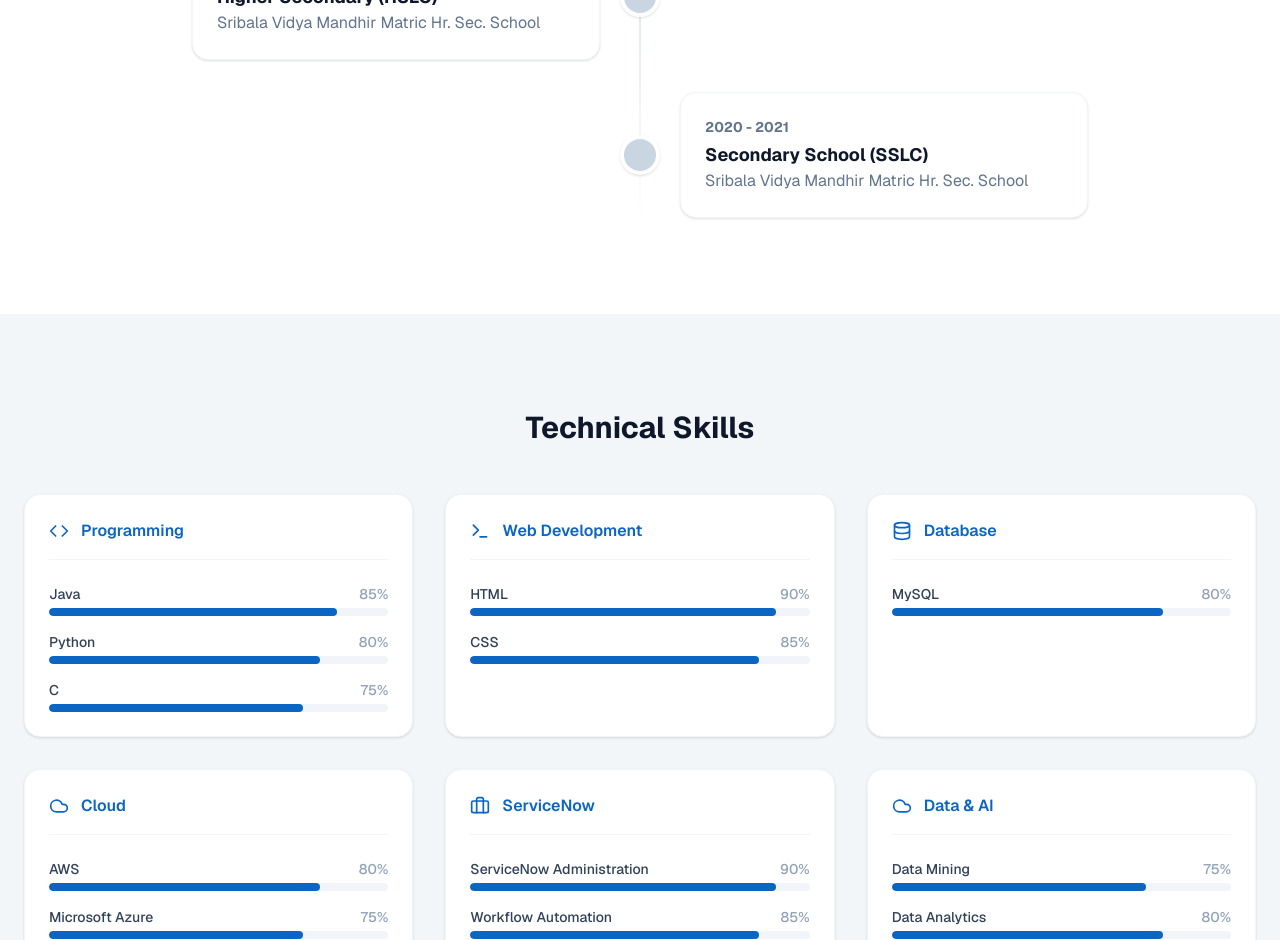
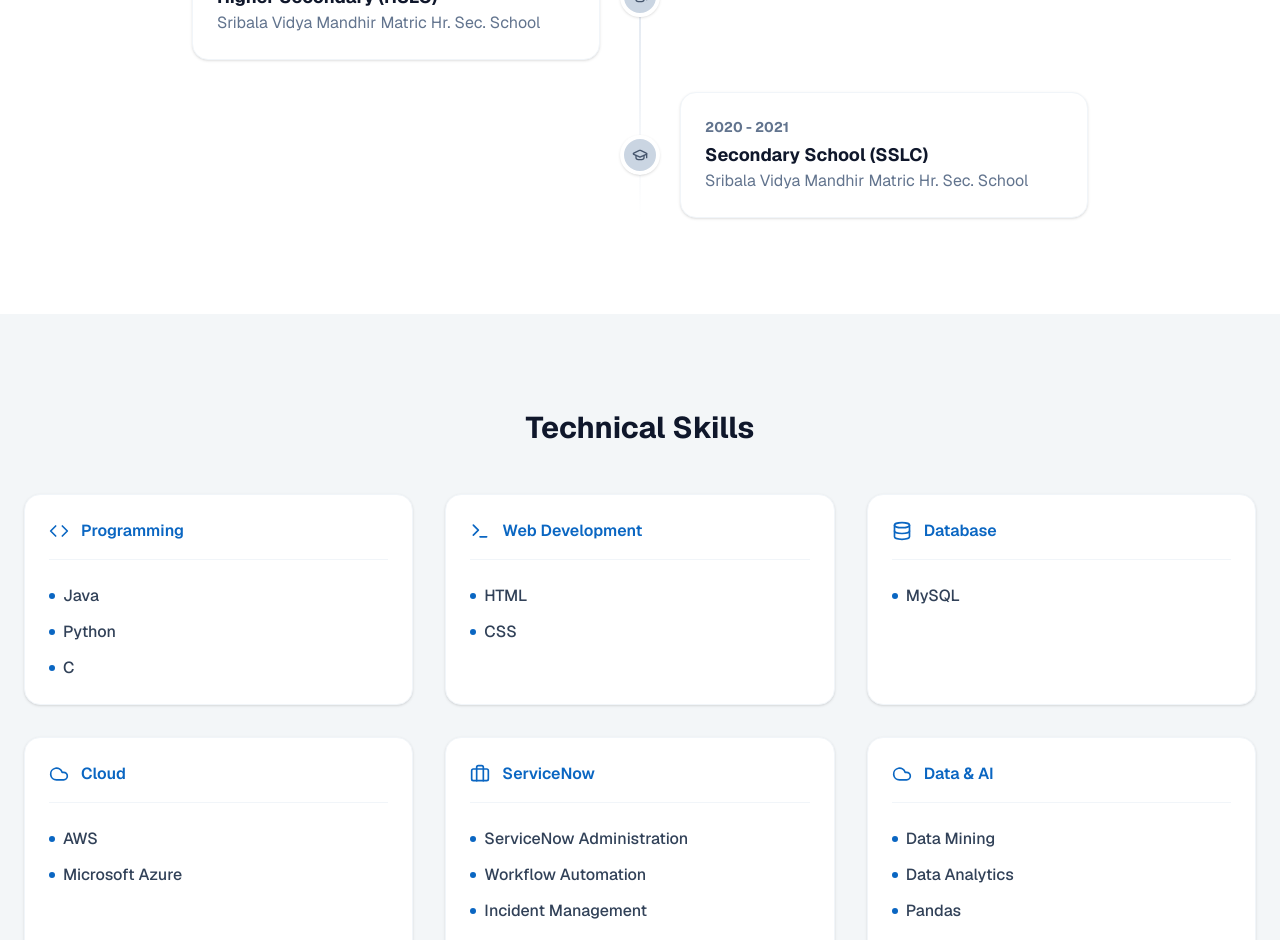
Before and after one commit to AjayyIT/ajay-portfolio, a Next.js app: page / in a window 1280 px wide. Shown: the part 1860-2800 px from the top of the page. Built offline with nearby package versions, Linux system fonts and the light colour scheme.

Commit message:
Added all certificates and polished Ui

```diff
--- a/app/page.tsx
+++ b/app/page.tsx
@@ -25,7 +25,7 @@ const LinkedinIcon = ({ size = 24, className = "" }) => (
   </svg>
 );
 
-// --- EXHAUSTIVE DATA ARRAYS ---
+// --- DATA ARRAYS ---
 const educationList = [
   { degree: "B.Tech Information Technology", school: "K. Ramakrishnan College of Technology", year: "2023 - 2027 (Pursuing)" },
   { degree: "Higher Secondary (HSLC)", school: "Sribala Vidya Mandhir Matric Hr. Sec. School", year: "2022 - 2023" },
@@ -33,25 +33,34 @@ const educationList = [
 ];
 
 const skills = [
-  { category: "Programming", icon: <Code size={20}/>, items: [{ name: "Java", level: 85 }, { name: "Python", level: 80 }, { name: "C", level: 75 }] },
-  { category: "Web Development", icon: <Terminal size={20}/>, items: [{ name: "HTML", level: 90 }, { name: "CSS", level: 85 }] },
-  { category: "Database", icon: <Database size={20}/>, items: [{ name: "MySQL", level: 80 }] },
-  { category: "Cloud", icon: <Cloud size={20}/>, items: [{ name: "AWS", level: 80 }, { name: "Microsoft Azure", level: 75 }] },
-  { category: "ServiceNow", icon: <Briefcase size={20}/>, items: [{ name: "ServiceNow Administration", level: 90 }, { name: "Workflow Automation", level: 85 }, { name: "Incident Management", level: 85 }, { name: "Service Catalog", level: 80 }, { name: "Knowledge Management", level: 80 }, { name: "Creator Studio", level: 85 }, { name: "App Engine Studio", level: 75 }] },
-  { category: "Data & AI", icon: <Cloud size={20}/>, items: [{ name: "Data Mining", level: 75 }, { name: "Data Analytics", level: 80 }, { name: "Pandas", level: 75 }, { name: "Generative AI", level: 85 }, { name: "Prompt Engineering", level: 90 }] }
+  { category: "Programming", icon: <Code size={20}/>, items: [{ name: "Java" }, { name: "Python" }, { name: "C" }] },
+  { category: "Web Development", icon: <Terminal size={20}/>, items: [{ name: "HTML" }, { name: "CSS" }] },
+  { category: "Database", icon: <Database size={20}/>, items: [{ name: "MySQL" }] },
+  { category: "Cloud", icon: <Cloud size={20}/>, items: [{ name: "AWS" }, { name: "Microsoft Azure" }] },
+  { category: "ServiceNow", icon: <Briefcase size={20}/>, items: [{ name: "ServiceNow Administration" }, { name: "Workflow Automation" }, { name: "Incident Management" }, { name: "Service Catalog" }, { name: "Knowledge Management" }, { name: "Creator Studio" }, { name: "App Engine Studio" }] },
+  { category: "Data & AI", icon: <Cloud size={20}/>, items: [{ name: "Data Mining" }, { name: "Data Analytics" }, { name: "Pandas" }, { name: "Generative AI" }, { name: "Prompt Engineering" }] }
 ];
 
 const certifications = [
-  { title: "ServiceNow Certified System Administrator (CSA)", issuer: "ServiceNow", img: "/certificates/placeholder.png", desc: "Official CSA certification validating administration and configuration skills on the Now Platform." },
-  { title: "Microsoft Azure Administrator Associate Level", issuer: "Microsoft", img: "/certificates/placeholder.png", desc: "Demonstrated skills in managing cloud services that span storage, security, networking, and compute." },
-  { title: "AWS Solutions Architect Associate Level", issuer: "Amazon Web Services", img: "/certificates/placeholder.png", desc: "Validated expertise in designing distributed systems on AWS." },
-  { title: "Cloud Architect Master's Program", issuer: "Various", img: "/certificates/placeholder.png", desc: "Comprehensive mastery of cloud architecture principles and deployments." },
-  { title: "Google AI Essentials", issuer: "Google", img: "/certificates/placeholder.png", desc: "Core concepts of artificial intelligence and prompt engineering." },
-  { title: "Design Thinking – A Primer", issuer: "NPTEL IIT Madras", img: "/certificates/placeholder.png", desc: "Foundational understanding of the design thinking framework." },
-  { title: "Python for Data Science", issuer: "NPTEL IIT Madras", img: "/certificates/placeholder.png", desc: "Analytical and programming skills for data processing." },
-  { title: "Responsive Web Design", issuer: "freeCodeCamp", img: "/certificates/placeholder.png", desc: "Mastery of HTML, CSS, and creating mobile-friendly layouts." },
-  { title: "Creator Studio Delivery Accreditation", issuer: "ServiceNow", img: "/certificates/placeholder.png", desc: "Validated ability to deliver applications using Creator Studio." },
-  { title: "Welcome to ServiceNow Micro-Certification", issuer: "ServiceNow", img: "/certificates/placeholder.png", desc: "Foundational knowledge of the ServiceNow ecosystem." }
+  { title: "ServiceNow Certified System Administrator (CSA)", issuer: "ServiceNow", img: "/certificates/ServiceNow (CSA).jpg", desc: "Validated skills in ServiceNow platform administration, user management, workflows, service catalog, incident management, and platform configuration." },
+  { title: "Google AI Essentials", issuer: "Google & Coursera", img: "/certificates/Google Ai Essentials.jpg", desc: "Learned AI fundamentals, prompt engineering, responsible AI practices, and practical AI applications for productivity and problem-solving." },
+  { title: "Microsoft Azure Administrator Associate Level", issuer: "Simplilearn", img: "/certificates/SIMPLILEARN azure associate.jpg", desc: "Gained knowledge of Azure administration, cloud infrastructure, virtual machines, networking, storage, and identity management." },
+  { title: "AWS Solutions Architect Associate Level", issuer: "Simplilearn", img: "/certificates/SIMPLILEARN aws.jpg", desc: "Learned AWS cloud services, architecture principles, deployment strategies, and cloud solution design concepts." },
+  { title: "Cloud Architect Master's Program", issuer: "Simplilearn", img: "/certificates/SIMPLILEARN cloud architect.jpg", desc: "Explored cloud architecture, cloud deployment models, cloud security, and enterprise cloud solutions." },
+  { title: "Python for Data Science", issuer: "NPTEL (IIT Madras)", img: "/certificates/Python for Data Science.jpg", desc: "Developed skills in Python programming, data analysis, data visualization, and data-driven problem solving." },
+  { title: "Design Thinking – A Primer (Elite)", issuer: "NPTEL (IIT Madras)", img: "/certificates/Design thinking.jpg", desc: "Learned user-centric problem-solving methodologies, innovation frameworks, and creative solution development." },
+  { title: "Creator Studio Delivery Accreditation", issuer: "ServiceNow", img: "/certificates/ServiceNow accr.jpg", desc: "Demonstrated knowledge of Creator Studio concepts and low-code application development within the ServiceNow platform." },
+  { title: "Welcome to ServiceNow Micro-Certification", issuer: "ServiceNow University", img: "/certificates/Micro-Certification ServiceNow.jpg", desc: "Gained foundational knowledge of ServiceNow platform capabilities, workflows, services, and enterprise applications." },
+  { title: "Acquiring Data", issuer: "FutureSkills Prime & NASSCOM", img: "/certificates/Acquring Data.jpg", desc: "Learned data acquisition concepts including data types, data warehousing, big data, Hadoop, Hive, metadata, and data validation using Pandas." },
+  { title: "Data Mining", issuer: "Simplilearn SkillUp", img: "/certificates/Data Mining.jpg", desc: "Explored data mining concepts, classification, clustering, pattern discovery, and knowledge extraction techniques." },
+  { title: "Generative AI Literacy", issuer: "Simplilearn SkillUp", img: "/certificates/Gen Ai quiz.jpg", desc: "Learned the fundamentals of Generative AI, its applications, capabilities, limitations, and responsible AI usage." },
+  { title: "Getting Started with Playwright using TypeScript", issuer: "Simplilearn SkillUp", img: "/certificates/playwright & TypeScript.jpg", desc: "Learned browser automation, end-to-end testing, and web application testing using Playwright and TypeScript." },
+  { title: "AI Tools & ChatGPT Workshop", issuer: "Be10X", img: "/certificates/Be10x Ai Workshop.jpg", desc: "Explored AI-powered productivity tools, prompt engineering, automation, coding assistance, and workflow optimization techniques." },
+  { title: "Cyber Warfare & Ethical Hacking", issuer: "K. Ramakrishnan College of Technology", img: "/certificates/ETHICAL HACKING.jpg", desc: "Learned cybersecurity fundamentals, ethical hacking concepts, network security, and vulnerability assessment basics." },
+  { title: "Internship Common Aptitude Test (ICAT)", issuer: "ICAT", img: "/certificates/iCAT - Participation Certificate.jpg", desc: "Assessed aptitude, logical reasoning, analytical thinking, and problem-solving abilities for career readiness." },
+  { title: "Technical Connection", issuer: "K. Ramakrishnan College of Engineering", img: "/certificates/KRCE IT.jpg", desc: "Secured 1st place in a technical event, demonstrating technical knowledge, communication, and presentation skills." },
+  { title: "Technical Symposium", issuer: "Kalaignarkarunanidhi Institute of Technology (KIT)", img: "/certificates/KIT.jpg", desc: "Participated in technical events focused on innovation, emerging technologies, and collaborative learning." },
+  { title: "Recent Trend in Graph theory and its application", issuer: "Kongunadu College of Engineering and Technology", img: "/certificates/KONGUNADU.jpg", desc: "Engaged in the workshop to enhance my skills in problem-solving and mathematical concepts." }
 ];
 
 const projects = [
@@ -89,11 +98,15 @@ const navLinks = [
 export default function Portfolio() {
   const [selectedCert, setSelectedCert] = useState<any>(null);
   const [isMenuOpen, setIsMenuOpen] = useState(false);
+  const [showAllCerts, setShowAllCerts] = useState(false);
 
   const fadeIn = {
     hidden: { opacity: 0, y: 20 },
     visible: { opacity: 1, y: 0, transition: { duration: 0.6 } }
   };
+
+  // Determine how many certificates to display
+  const visibleCertifications = showAllCerts ? certifications : certifications.slice(0, 8);
 
   return (
     <div className="min-h-screen bg-[#F3F6F8] text-slate-800 font-sans selection:bg-[#0A66C2] selection:text-white">
@@ -169,7 +182,7 @@ export default function Portfolio() {
           <motion.div initial={{ opacity: 0, scale: 0.9 }} animate={{ opacity: 1, scale: 1 }} transition={{ duration: 0.8 }} className="flex justify-center">
             <div className="w-72 h-72 md:w-96 md:h-96 rounded-full bg-gradient-to-tr from-[#0A66C2] to-blue-300 p-2 shadow-2xl mt-12 md:mt-0">
               <div className="w-full h-full rounded-full border-4 border-white overflow-hidden bg-slate-200 flex items-center justify-center">
-                <span className="text-slate-400 font-medium text-center px-4">Professional Photo<br/>(Link to /photo.jpg)</span>
+                <img src="/certificates/photo.jpg" alt="Ajay RS" className="w-full h-full object-cover" />
               </div>
             </div>
           </motion.div>
@@ -198,17 +211,18 @@ export default function Portfolio() {
         </motion.div>
       </section>
 
-      {/* 3. EDUCATION TIMELINE */}
+      {/* 3. EDUCATION */}
       <section id="education" className="py-24 px-6 bg-white scroll-mt-20">
         <motion.div initial="hidden" whileInView="visible" viewport={{ once: true }} variants={fadeIn} className="max-w-4xl mx-auto">
           <h2 className="text-3xl font-bold mb-12 text-center text-slate-900 flex items-center justify-center gap-3">
-            <GraduationCap className="text-[#0A66C2]" /> Education Timeline
+            <GraduationCap className="text-[#0A66C2]" /> Education
           </h2>
           <div className="space-y-8 relative before:absolute before:inset-0 before:ml-5 before:-translate-x-px md:before:mx-auto md:before:translate-x-0 before:h-full before:w-0.5 before:bg-gradient-to-b before:from-transparent before:via-slate-200 before:to-transparent">
             {educationList.map((edu, idx) => (
               <div key={idx} className="relative flex items-center justify-between md:justify-normal md:odd:flex-row-reverse group is-active">
-                <div className={`flex items-center justify-center w-10 h-10 rounded-full border-4 border-white shadow shrink-0 md:order-1 md:group-odd:-translate-x-1/2 md:group-even:translate-x-1/2 z-10 ${idx === 0 ? 'bg-[#0A66C2] text-white' : 'bg-slate-300'}`}>
-                  {idx === 0 && <GraduationCap size={16} />}
+                <div className={`flex items-center justify-center w-10 h-10 rounded-full border-4 border-white shadow shrink-0 md:order-1 md:group-odd:-translate-x-1/2 md:group-even:translate-x-1/2 z-10 ${idx === 0 ? 'bg-[#0A66C2] text-white' : 'bg-slate-300 text-slate-600'}`}>
+                  {/* Now all nodes have the graduation cap icon */}
+                  <GraduationCap size={16} />
                 </div>
                 <div className="w-[calc(100%-4rem)] md:w-[calc(50%-2.5rem)] bg-white p-6 rounded-2xl shadow-sm border border-slate-100 hover:shadow-md transition-shadow">
                   <div className={`font-bold text-sm mb-1 ${idx === 0 ? 'text-[#0A66C2]' : 'text-slate-500'}`}>{edu.year}</div>
@@ -231,22 +245,15 @@ export default function Portfolio() {
                 <div className="flex items-center gap-3 mb-6 text-[#0A66C2] font-semibold border-b border-slate-100 pb-4">
                   {skillGroup.icon} <span>{skillGroup.category}</span>
                 </div>
-                <div className="space-y-4">
+                {/* Changed to minimalist bullet points */}
+                <ul className="space-y-3">
                   {skillGroup.items.map((skill, i) => (
-                    <div key={i}>
-                      <div className="flex justify-between text-sm font-medium text-slate-700 mb-1">
-                        <span>{skill.name}</span>
-                        <span className="text-slate-400">{skill.level}%</span>
-                      </div>
-                      <div className="w-full bg-slate-100 rounded-full h-2 overflow-hidden">
-                        <motion.div
-                          initial={{ width: 0 }} whileInView={{ width: `${skill.level}%` }} viewport={{ once: true }} transition={{ duration: 1, delay: 0.2 }}
-                          className="bg-[#0A66C2] h-2 rounded-full"
-                        />
-                      </div>
-                    </div>
+                    <li key={i} className="flex items-center gap-2 text-slate-700 font-medium">
+                      <div className="w-1.5 h-1.5 rounded-full bg-[#0A66C2]"></div>
+                      {skill.name}
+                    </li>
                   ))}
-                </div>
+                </ul>
               </div>
             ))}
           </div>
@@ -257,12 +264,14 @@ export default function Portfolio() {
       <section id="certifications" className="py-24 px-6 bg-white scroll-mt-20">
         <motion.div initial="hidden" whileInView="visible" viewport={{ once: true }} variants={fadeIn} className="max-w-7xl mx-auto">
           <h2 className="text-3xl font-bold mb-12 text-center text-slate-900 flex items-center justify-center gap-3">
-            <Award className="text-[#0A66C2]" /> Featured Certifications
+            <Award className="text-[#0A66C2]" /> Certifications
           </h2>
-          <div className="grid md:grid-cols-2 lg:grid-cols-3 xl:grid-cols-4 gap-6">
-            {certifications.map((cert, idx) => (
+
+          {/* Changed to 3 column layout */}
+          <div className="grid md:grid-cols-2 lg:grid-cols-3 gap-6">
+            {visibleCertifications.map((cert, idx) => (
               <div key={idx} onClick={() => setSelectedCert(cert)} className="group bg-white border border-slate-200 p-6 rounded-2xl cursor-pointer hover:border-[#0A66C2] hover:shadow-xl hover:shadow-blue-500/10 transition-all flex flex-col h-full">
-                <div className="w-12 h-12 bg-blue-50 text-[#0A66C2] rounded-xl flex items-center justify-center mb-4 group-hover:scale-110 transition-transform">
+                <div className="w-12 h-12 bg-blue-50 text-[#0A66C2] rounded-xl flex items-center justify-center mb-4 group-hover:scale-110 transition-transform shrink-0">
                   <Award size={24} />
                 </div>
                 <h3 className="font-bold text-slate-900 mb-2 flex-1">{cert.title}</h3>
@@ -272,6 +281,18 @@ export default function Portfolio() {
               </div>
             ))}
           </div>
+
+          {/* View More Button */}
+          {certifications.length > 8 && (
+            <div className="mt-12 flex justify-center">
+              <button
+                onClick={() => setShowAllCerts(!showAllCerts)}
+                className="bg-white border-2 border-[#0A66C2] text-[#0A66C2] hover:bg-[#0A66C2] hover:text-white px-8 py-3 rounded-xl font-bold transition-colors"
+              >
+                {showAllCerts ? "View Less" : "View All 19 Certifications"}
+              </button>
+            </div>
+          )}
         </motion.div>
       </section>
 
@@ -279,18 +300,19 @@ export default function Portfolio() {
       <AnimatePresence>
         {selectedCert && (
           <div className="fixed inset-0 z-[60] flex items-center justify-center px-4 bg-slate-900/60 backdrop-blur-sm">
-            <motion.div initial={{ opacity: 0, scale: 0.95, y: 20 }} animate={{ opacity: 1, scale: 1, y: 0 }} exit={{ opacity: 0, scale: 0.95, y: 20 }} className="bg-white w-full max-w-2xl rounded-3xl shadow-2xl overflow-hidden">
-              <div className="flex justify-between items-center p-6 border-b border-slate-100">
+            <motion.div initial={{ opacity: 0, scale: 0.95, y: 20 }} animate={{ opacity: 1, scale: 1, y: 0 }} exit={{ opacity: 0, scale: 0.95, y: 20 }} className="bg-white w-full max-w-4xl max-h-[90vh] overflow-y-auto rounded-3xl shadow-2xl">
+              <div className="flex justify-between items-center p-6 border-b border-slate-100 sticky top-0 bg-white z-10">
                 <h3 className="font-bold text-xl text-slate-900 pr-8">{selectedCert.title}</h3>
                 <button onClick={() => setSelectedCert(null)} className="text-slate-400 hover:text-slate-900 bg-slate-100 p-2 rounded-full transition-colors"><X size={20} /></button>
               </div>
               <div className="p-6 bg-slate-50">
-                <div className="w-full aspect-[4/3] md:aspect-video bg-slate-200 rounded-xl mb-6 flex items-center justify-center border-2 border-dashed border-slate-300 p-4 text-center">
-                  <span className="text-slate-500 font-medium">Certificate Image Placeholder<br/>(Link to /certificates/...)</span>
+                <div className="w-full bg-slate-200 rounded-xl mb-6 flex items-center justify-center overflow-hidden shadow-inner border border-slate-300">
+                  {/* Dynamic Image mapping straight to your public/certificates folder */}
+                  <img src={selectedCert.img} alt={selectedCert.title} className="w-full h-auto object-contain max-h-[50vh]" />
                 </div>
-                <div className="bg-white p-4 rounded-xl border border-slate-100">
-                  <h4 className="text-sm font-bold text-slate-400 uppercase tracking-wider mb-2">Description</h4>
-                  <p className="text-slate-700">{selectedCert.desc}</p>
+                <div className="bg-white p-5 rounded-xl border border-slate-100">
+                  <h4 className="text-xs font-bold text-slate-400 uppercase tracking-wider mb-2">Description</h4>
+                  <p className="text-slate-700 leading-relaxed">{selectedCert.desc}</p>
                 </div>
               </div>
             </motion.div>
@@ -301,7 +323,7 @@ export default function Portfolio() {
       {/* 6. PROJECTS */}
       <section id="projects" className="py-24 px-6 bg-[#F3F6F8] scroll-mt-20">
         <motion.div initial="hidden" whileInView="visible" viewport={{ once: true }} variants={fadeIn} className="max-w-6xl mx-auto">
-          <h2 className="text-3xl font-bold mb-12 text-center text-slate-900">Projects Section</h2>
+          <h2 className="text-3xl font-bold mb-12 text-center text-slate-900">Projects</h2>
           <div className="grid md:grid-cols-3 gap-8">
             {projects.map((project, idx) => (
               <div key={idx} className="bg-white rounded-3xl p-8 shadow-sm border border-slate-100 flex flex-col h-full hover:-translate-y-2 transition-transform duration-300">
@@ -312,9 +334,10 @@ export default function Portfolio() {
                 <p className="text-slate-600 mb-6 flex-1 text-sm leading-relaxed">{project.desc}</p>
                 <div className="pt-6 border-t border-slate-100 mt-auto">
                   <p className="text-xs text-slate-400 font-medium mb-4">Technologies Used: <span className="text-slate-600">{project.tech}</span></p>
-                  <button className="w-full py-3 rounded-xl bg-slate-50 hover:bg-slate-100 text-slate-700 font-medium text-sm flex items-center justify-center gap-2 transition-colors border border-slate-200">
-                    <GithubIcon size={16} /> GitHub (Placeholder)
-                  </button>
+                  {/* ADD YOUR GITHUB REPO LINK HERE in the href attribute below */}
+                  <a href="#" target="_blank" className="w-full py-3 rounded-xl bg-slate-50 hover:bg-[#0A66C2] hover:text-white text-slate-700 font-medium text-sm flex items-center justify-center gap-2 transition-colors border border-slate-200">
+                    <GithubIcon size={16} /> View on GitHub
+                  </a>
                 </div>
               </div>
             ))}
@@ -392,7 +415,7 @@ export default function Portfolio() {
 
           {/* Career Objective */}
           <div className="mb-16 text-center max-w-4xl mx-auto">
-            <h2 className="text-sm font-bold text-[#0A66C2] uppercase tracking-widest mb-4">10. Career Objective</h2>
+            <h2 className="text-sm font-bold text-[#0A66C2] uppercase tracking-widest mb-4">Career Objective</h2>
             <p className="text-2xl text-slate-700 font-medium leading-relaxed">
               "I aim to build a successful career in ServiceNow and Software Development by continuously learning, solving real-world problems, and contributing to innovative enterprise solutions."
             </p>
@@ -403,7 +426,7 @@ export default function Portfolio() {
 
             {/* Contact Info */}
             <div>
-              <h2 className="text-3xl font-bold mb-6 text-slate-900">11. Contact Section</h2>
+              <h2 className="text-3xl font-bold mb-6 text-slate-900">Contact</h2>
               <p className="text-slate-500 mb-8">Feel free to reach out for collaborations, opportunities, or just a quick chat.</p>
 
               <div className="space-y-6">
```
Also changed, not shown: public/certificates/photo.jpg (added).
